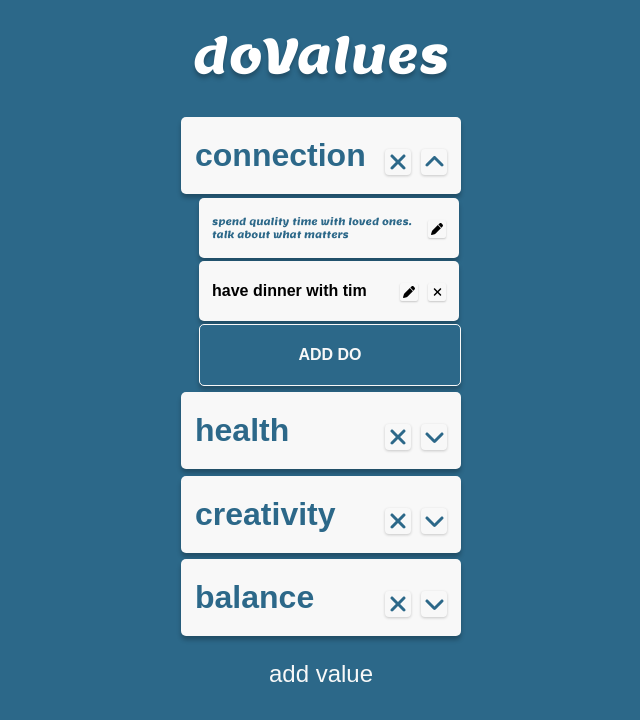
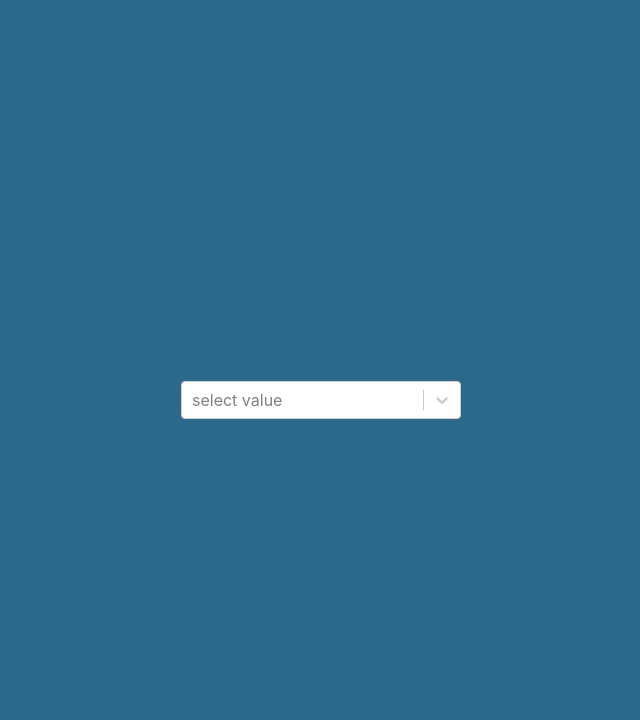
Before and after one commit to josephrmartinez/dovalues, a React (Create React App) app: page / in a window 1280 px wide. Both pictures are taken after a click on the element "add value". Shown: the top 720 px of the page, without its empty margins (319-959 px from the left). Built offline with nearby package versions, Linux system fonts and the light colour scheme; a web font is replaced by a local one.

Commit message:
Create SelectValue functionality

```diff
--- a/package.json
+++ b/package.json
@@ -16,6 +16,7 @@
     "react": "^18.2.0",
     "react-dom": "^18.2.0",
     "react-scripts": "5.0.1",
+    "react-select": "^5.7.0",
     "web-vitals": "^2.1.4"
   },
   "scripts": {
--- a/src/App.css
+++ b/src/App.css
@@ -182,3 +182,18 @@ main{
 .bg-blue-input:focus{
   outline: 1.75px solid var(--main-wht-color)
 }
+
+.selectValue-page{
+  width: 100vw;
+  height: 100vh;
+  background-color: var(--main-bg-color);
+  display: flex;
+  flex-direction: column;
+  justify-content: center;
+  align-items: center;
+
+}
+
+.selectValue-container{
+width: 280px;
+}
--- a/src/App.js
+++ b/src/App.js
@@ -4,28 +4,15 @@ import Value from './components/Value';
 import AddValue from './components/AddValue';
 import { doValuesData } from './doValuesData';
 import { nanoid } from 'nanoid';
+import SelectValue from './components/SelectValue';
 
 
 function App() {
   const [doValues, setDoValues] = useState(doValuesData)
+  const [selectValue, setSelectValue] = useState(false)
 
 
-  function generateNewValueBox() {
-    return (
-      {
-        name: "balance",
-        valueExpanded: false,
-        valueDescribed: false,
-        valueDescription: "",
-        describeValueInputActive: false,
-        addDoInputActive: false,
-        doAdded: true,
-        doAdding: "",
-        doList: [],
-        id: nanoid()
-      }
-    )
-  }
+
 
   function handleExpandContent(id) {
     setDoValues(prevDoValues => prevDoValues.map(each => {
@@ -50,7 +37,7 @@ function App() {
 
   function handleAddDoButtonClick(valueId) {
     setDoValues(prevDoValues => prevDoValues.map(each => {
-      return each.id === valueId ? { ...each, addDoInputActive: !each.addDoInputActive, describeValueInputActive: false} : each
+      return each.id === valueId ? { ...each, addDoInputActive: !each.addDoInputActive, describeValueInputActive: false } : each
     })
     )
   }
@@ -59,21 +46,21 @@ function App() {
 
   function handleDescribeValueButtonClick(valueId) {
     setDoValues(prevDoValues => prevDoValues.map(each => {
-      return each.id === valueId ? { ...each, describeValueInputActive: !each.describeValueInputActive, addDoInputActive: false} : each
+      return each.id === valueId ? { ...each, describeValueInputActive: !each.describeValueInputActive, addDoInputActive: false } : each
     })
     )
   }
 
   function handleDescribeValueEnter(valueId, inputText) {
     setDoValues(prevDoValues => prevDoValues.map(each => {
-      return each.id === valueId ? { ...each, describeValueInputActive: !each.describeValueInputActive, valueDescribed: true} : each
+      return each.id === valueId ? { ...each, describeValueInputActive: !each.describeValueInputActive, valueDescribed: true } : each
     })
     )
   }
 
   function handleDescribeValueInputChange(event) {
     setDoValues(prevDoValues => prevDoValues.map(each => {
-      return each.id === event.target.name ? { ...each, valueDescription: event.target.value} : each
+      return each.id === event.target.name ? { ...each, valueDescription: event.target.value } : each
     })
     )
   }
@@ -88,7 +75,8 @@ function App() {
               ...doItem, doTextActive: !doItem.doTextActive
             } : doItem
           }
-      )} : each
+        )
+      } : each
     })
     )
   }
@@ -103,7 +91,8 @@ function App() {
               ...doItem, text: event.target.value
             } : doItem
           }
-      )} : each
+        )
+      } : each
     })
     )
 
@@ -124,17 +113,45 @@ function App() {
 
   function handleAddDoInputChange(event) {
     setDoValues(prevDoValues => prevDoValues.map(each => {
-      return each.id === event.target.name ? { ...each, doAdding: event.target.value} : each
+      return each.id === event.target.name ? { ...each, doAdding: event.target.value } : each
     })
     )
   }
 
   function handleAddValueClick() {
-    setDoValues(prevDoValues => {
-      return [...prevDoValues, generateNewValueBox()]
-    })
+    setSelectValue(true)
   }
 
+  function handleSelectValueInputCreate(value) {
+    setDoValues(prevDoValues => {
+      return [...prevDoValues, generateNewValueBox(value)]
+    })
+    setSelectValue(false)
+  }
+
+  function handleSelectValueInputChange(selectedOption) {
+    setDoValues(prevDoValues => {
+      return [...prevDoValues, generateNewValueBox(selectedOption.value)]
+    })
+    setSelectValue(false)
+  }
+
+  function generateNewValueBox(value) {
+    return (
+      {
+        name: value,
+        valueExpanded: false,
+        valueDescribed: false,
+        valueDescription: "",
+        describeValueInputActive: false,
+        addDoInputActive: false,
+        doAdded: true,
+        doAdding: "",
+        doList: [],
+        id: nanoid()
+      }
+    )
+  }
 
 
   const valueElements = doValues.map(each => <Value
@@ -156,7 +173,7 @@ function App() {
     handleEditDoInputChange={handleEditDoInputChange}
     handleDescribeValueButtonClick={() => handleDescribeValueButtonClick(each.id)}
     handleDescribeValueEnter={handleDescribeValueEnter}
-    handleDescribeValueInputChange = {handleDescribeValueInputChange}
+    handleDescribeValueInputChange={handleDescribeValueInputChange}
     id={each.id}
     key={each.id}
     doAdding={each.doAdding}
@@ -165,6 +182,13 @@ function App() {
 
 
   return (
+    <>
+      {selectValue && <SelectValue
+        handleSelectValueInputChange={handleSelectValueInputChange}
+        handleSelectValueInputCreate={handleSelectValueInputCreate}
+      />}
+{
+  !selectValue &&
   <main>
     <div className='title'>doValues</div>
     <div className='container'>
@@ -172,6 +196,8 @@ function App() {
       <AddValue handleAddValueClick={handleAddValueClick} />
     </div>
   </main>
+  }
+  </>
   );
 }
 
--- /dev/null
+++ b/src/components/SelectValue.js
@@ -0,0 +1,26 @@
+import Select from 'react-select'
+import CreatableSelect from 'react-select/creatable'
+
+const valuesMasterList = ["acceptance", "achievement", "adventure", "assertiveness", "authenticity", "autonomy", "balance", "beauty", "boldness", "challenge", "community", "compassion", "competency", "connection", "contribution", "cooperation", "courage", "creativity", "curiosity", "determination", "equality", "excitement", "faith", "fairness", "fame", "fitness", "flexibility", "freedom", "friendship", "fun", "generosity", "gratitude", "growth", "happiness", "honesty", "humor", "humility", "influence", "independence", "inner harmony", "intimacy", "justice", "kindness", "knowledge", "leadership", "learning", "love", "meaningful work", "mindfulness", "order", "openness", "patience", "persistence", "pleasure", "power", "reciprocity", "reputation", "respect", "responsibility", "romance", "safety", "security", "self-awareness", "self-care", "self-development", "self-control", "sensuality", "service", "sexuality", "spirituality", "skillfulness", "supportiveness", "trust", "wealth", "wisdom"]
+
+const options = valuesMasterList.map(each => {
+ return { value: each, label: each }
+})
+
+export default function SelectValue(props) {
+    return (
+        <div className="selectValue-page">
+            <div className='selectValue-container'>
+                <form>
+                    <CreatableSelect
+                        placeholder="select value"
+                        options={options}
+                        name="SelectValue"
+                        onChange={props.handleSelectValueInputChange}
+                        onCreateOption={props.handleSelectValueInputCreate}/>
+                </form>
+
+            </div>
+        </div>
+    )
+}
```
Also changed, not shown: src/TODO.txt, 1 other file (tests, documents, lock files or other folders). Lines whose indentation alone changed are shown as unchanged.
